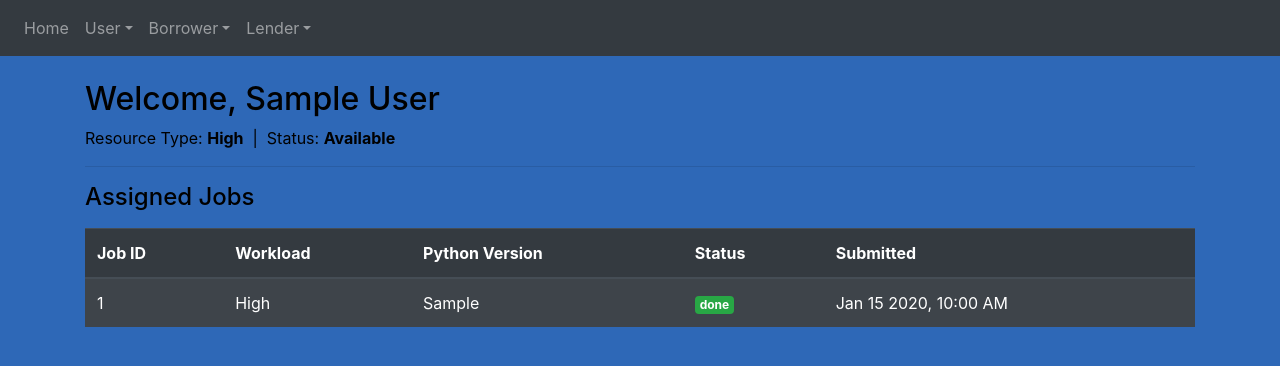
After one commit to Jules-be/educlouds, a Flask app: page /api/lenders/dashboard in a window 1280 px wide. The commit adds this page. Shown: the top 366 px of the page. Run offline with Flask 3, Linux system fonts and the light colour scheme; a user stored in the database is signed in; tables that the repository leaves empty hold one stand-in row (values such as "Sample post"); parts of the project's set-up code (start-up, migrations or seed data) failed here and were passed over; some libraries are stand-ins or nearby versions.

Commit message:
Phase 2: add matching algorithm and lender dashboard

```diff
--- a/backend/api/views.py
+++ b/backend/api/views.py
@@ -1,12 +1,16 @@
 from flask import Blueprint, render_template, request, redirect, url_for, flash, current_app
 from flask_login import login_required, current_user
-from ..models import Lender
+from ..models import Lender, Request
 from ..database import db
 import os
 
 views = Blueprint('views', __name__)
 
 ALLOWED_EXTENSIONS = {'py'}
+
+
+
+
 
 @views.route('/', methods=['POST', 'GET'])
 @login_required
@@ -65,3 +69,19 @@ def view_resources():
         return redirect(url_for('views.home'))
     resources = Lender.query.filter_by(user_id=current_user.id).all()
     return render_template('viewResources.html', user=current_user, resources=resources)
+
+
+@views.route('/api/lenders/dashboard', methods=['GET'])
+@login_required
+def lender_dashboard():
+    if current_user.user_type != "Lender":
+        flash("Unauthorized: Only lenders can view this dashboard", category='error')
+        return redirect(url_for('views.home'))
+
+    lender = Lender.query.filter_by(user_id=current_user.id).first()
+    if not lender:
+        flash("No resource registered. Please add a resource first.", category='error')
+        return redirect(url_for('views.add_resource'))
+
+    assigned_jobs = Request.query.filter_by(lender_id=lender.id).order_by(Request.created_at.desc()).all()
+    return render_template('dashboard.html', user=current_user, lender=lender, jobs=assigned_jobs)
--- a/templates/base.html
+++ b/templates/base.html
@@ -46,6 +46,7 @@
                     <div class="dropdown-menu" aria-labelledby="lenderActions">
                         <a class="dropdown-item" href='/api/lenders/addResource'>Add Resource</a>
                         <a class="dropdown-item" href='/api/lenders/viewResources'>List Resources</a>
+                        <a class="dropdown-item" href='/api/lenders/dashboard'>My Dashboard</a>
                     </div>
                 </div>
             </div>
--- /dev/null
+++ b/templates/dashboard.html
@@ -0,0 +1,51 @@
+{% extends "base.html" %}
+
+{% block title %}Lender Dashboard{% endblock %}
+
+{% block content %}
+<div class="mt-4">
+    <h2>Welcome, {{ user.name }}</h2>
+    <p>Resource Type: <strong>{{ lender.resource_type }}</strong> &nbsp;|&nbsp;
+       Status: <strong>{{ lender.availability_status }}</strong></p>
+    <hr>
+
+    <h4>Assigned Jobs</h4>
+
+    {% if jobs %}
+    <table class="table table-dark table-striped mt-3">
+        <thead>
+            <tr>
+                <th>Job ID</th>
+                <th>Workload</th>
+                <th>Python Version</th>
+                <th>Status</th>
+                <th>Submitted</th>
+            </tr>
+        </thead>
+        <tbody>
+            {% for job in jobs %}
+            <tr>
+                <td>{{ job.id }}</td>
+                <td>{{ job.estimated_workload }}</td>
+                <td>{{ job.python_version }}</td>
+                <td>
+                    {% if job.status == 'done' %}
+                        <span class="badge badge-success">{{ job.status }}</span>
+                    {% elif job.status == 'running' %}
+                        <span class="badge badge-warning">{{ job.status }}</span>
+                    {% elif job.status == 'error' %}
+                        <span class="badge badge-danger">{{ job.status }}</span>
+                    {% else %}
+                        <span class="badge badge-secondary">{{ job.status }}</span>
+                    {% endif %}
+                </td>
+                <td>{{ job.created_at.strftime('%b %d %Y, %I:%M %p') }}</td>
+            </tr>
+            {% endfor %}
+        </tbody>
+    </table>
+    {% else %}
+    <p class="mt-3">No jobs assigned to you yet.</p>
+    {% endif %}
+</div>
+{% endblock %}
```
Also changed, not shown: backend/api/requests.py (+11 -1 lines), backend/src/matching.py (+39 -25 lines), docs/interview-upgrade-plan.md (+18 -1 lines).
